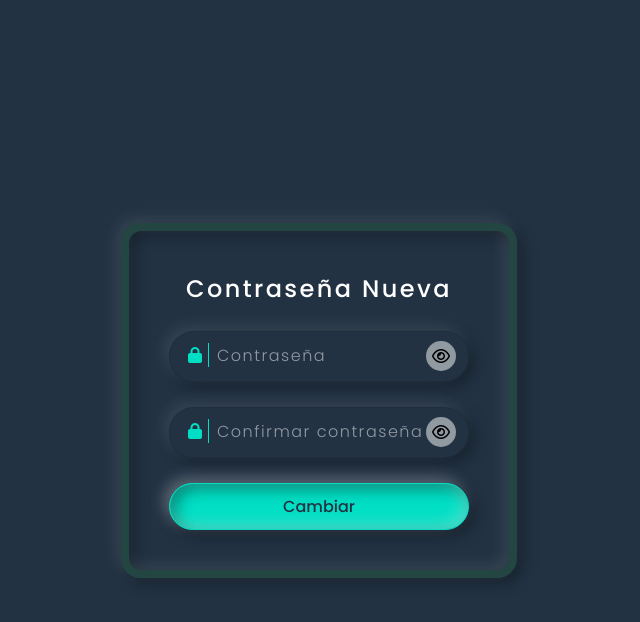
After one commit to AndresM023/Login_Re, a Django app: page /cambiar_clave/1/ in a window 1280 px wide. The commit adds this page. Shown: the top 622 px of the page, without its empty margins (321-961 px from the left). Run offline with Django 4.2, Linux system fonts and the light colour scheme.

Commit message:
template añadido

```diff
--- a/Log_Re/forms.py
+++ b/Log_Re/forms.py
@@ -7,7 +7,7 @@ class FormularioLogin(AuthenticationForm):
     def __init__(self, *args, **kwargs):
         super(FormularioLogin, self).__init__(*args, **kwargs)
         self.fields['username'].widget.attrs['id'] = 'user'
-        self.fields['password'].widget.attrs['id'] = 'contraseña'
+        self.fields['password'].widget.attrs['id'] = 'contraseña3'
 
 
 class FormularioRegistro(forms.ModelForm):
--- a/Log_Re/static/diseño.css
+++ b/Log_Re/static/diseño.css
@@ -73,7 +73,7 @@ body
     pointer-events: none;
     font-size: 1em;
     font-weight: 300;
-    letter-spacing: 2px;
+    letter-spacing: 1.5px;
     color: rgba(255,255,255,0.5);
     transition: 0.5s;
 }
--- a/Log_Re/static/validar_login.js
+++ b/Log_Re/static/validar_login.js
@@ -1,5 +1,6 @@
-const clave1 = document.getElementById('contraseña');
-
+const clave1 = document.getElementById('contraseña3');
+const clave2 = document.getElementById('nuevaclave');
+const clave3 = document.getElementById('newp2')
 
     toggleBtn.onclick = function (){
         if (clave1.type === 'password') {
@@ -13,79 +14,27 @@ const clave1 = document.getElementById('contraseña');
         }
     };
 
-  //
-  // $(document).ready(function() {
-  //     $("#formu").submit(function(e) {
-  //       e.preventDefault();
-  //       var correo_electronico = $("#correo").val();
-  //       var clave = $("#contraseña").val();
-  //     $.ajax({
-  //       type: "POST",
-  //       url: "{% url 'login' %}",
-  //       data: {
-  //         'correo_electronico': correo_electronico,
-  //         'clave': clave,
-  //         csrfmiddlewaretoken: '{{ csrf_token }}',
-  //       },
-  //       success: function(data){
-  //         if (data === "OK"){
-  //           alert("Las credenciales son correctas");
-  //           window.location.href = "{% url 'claveolv' %}";
-  //         }else{
-  //           alert("Datos incorrectos");
-  //         }
-  //       }
-  //     });
-  //   });
-  // });
+     toggleBtn1.onclick = function (){
+        if (clave2.type === 'password') {
+            clave2.setAttribute('type', 'text');
+            toggleBtn1.classList.add('mostrar');
+        }
+        else {
+            clave2.setAttribute('type', 'password');
+            toggleBtn1.classList.remove('mostrar');
+
+        }
+    };
 
 
+    toggleBtn.onclick = function (){
+        if (clave3.type === 'password') {
+            clave3.setAttribute('type', 'text');
+            toggleBtn.classList.add('hide');
+        }
+        else {
+            clave3.setAttribute('type', 'password');
+            toggleBtn.classList.remove('hide');
 
-
-
-//   formas.addEventListener('submit',e=>{
-//         e.preventDefault();
-//         validateInputs();
-//     });
-//
-//
-//
-// const setError = (element, message) => {
-//     const inputControl = element.parentElement;
-//     const errorDisplay = inputControl.querySelector('.error')
-//
-//     errorDisplay.innerText = message;
-//     inputControl.classList.add('error');
-//     inputControl.classList.remove('success')
-// };
-//
-// const setSuccess = element => {
-//     const inputControl = element.parentElement;
-//     const errorDisplay = inputControl.querySelector('.error');
-//
-//     errorDisplay.innerText = '';
-//     inputControl.classList.add('success');
-//     inputControl.classList.remove('error');
-//
-// };
-//
-// const isValidEmail = emai => {
-//     const re = /^(([^<>()\[\]\\.,;:\s@”]+(\.[^<>()\[\]\\.,;:\s@”]+)*)|(“.+”))@((\[[0–9]{1,3}\.[0–9]{1,3}\.[0–9]{1,3}\.[0–9]{1,3}])|(([a-zA-Z\-0–9]+\.)+[a-zA-Z]{2,}))$/
-//     return re.test(String(emai).toLowerCase());
-// };
-//
-//
-//
-// const validateInputs = () => {
-//         const emailValue = emai.value.trim();
-//
-//
-//
-//         if (!isValidEmail(emailValue)) {
-//             setError(emai, 'El correo electrónico que ingresaste no está registrado.');
-//         }
-//         else {
-//             setSuccess(emai)
-//             document.querySelector("form").submit();
-//         }
-//         };
+        }
+    };
--- /dev/null
+++ b/Log_Re/templates/cambiar_clave.html
@@ -0,0 +1,41 @@
+{% extends 'login.html' %}
+{% load static %}
+
+
+     {% block title %}
+    <title>Clave Nueva</title>
+    {% endblock %}
+
+
+    {% block main %}
+            <div class="container">
+                <div class="form pass">
+
+                    <h2>Contraseña Nueva</h2>
+                    <div class="box">
+                        <div class="inputBox">
+                            <input type="password" id="nuevaclave" required>
+                            <i class="fa-solid fa-lock" id="emoji"></i>
+                             <span id="toggleBtn1"></span>
+                            <span class='spa'>Contraseña</span>
+                        </div>
+                    </div>
+                    <div class="box">
+                        <div class="inputBox">
+                            <input type="password" id="newp2" required>
+                            <i class="fa-solid fa-lock " id="emoji"></i>
+                             <span id="toggleBtn"></span>
+                            <span class='spa'>Confirmar contraseña</span>
+                        </div>
+                    </div>
+                    <div class="inputBox">
+                        <input type="submit" value="Cambiar">
+                    </div>
+
+                 </div>
+            </div>
+
+        {% block JS %}
+             <script src="{% static 'validar_login.js' %}"></script>
+        {% endblock %}
+    {% endblock %}
--- a/Log_Re/views.py
+++ b/Log_Re/views.py
@@ -1,13 +1,16 @@
 from django.contrib.auth import login, logout
 from django.http import HttpResponseRedirect
+from django.shortcuts import render, redirect
 from django.urls import reverse_lazy
 from django.utils.decorators import method_decorator
 from django.views.decorators.csrf import csrf_protect
 from django.views.decorators.cache import never_cache
-from django.views.generic import TemplateView
-from django.views.generic.edit import FormView, CreateView
+from django.views.generic import TemplateView,CreateView
+from django.views.generic.edit import FormView
 from Log_Re.forms import FormularioLogin, FormularioRegistro
 from Log_Re.models import Usuario
+
+
 # Create your views here.
 
 class Login(FormView):
@@ -21,11 +24,10 @@ class Login(FormView):
         if request.user.is_authenticated:
             return HttpResponseRedirect(self.get_success_url())
         else:
-            return super(Login,self).dispatch(request,*args,**kwargs)
-
+            return super(Login, self).dispatch(request, *args, **kwargs)
 
     def form_valid(self, form):
-        login(self.request,form.get_user())
+        login(self.request, form.get_user())
         return super(Login, self).form_valid(form)
 
 
@@ -43,3 +45,7 @@ class RegistroView(CreateView):
     model = Usuario
     form_class = FormularioRegistro
     success_url = reverse_lazy('login')
+
+
+def ChangePassword(request,token):
+    return render(request, 'cambiar_clave.html')
--- a/Login_Re/settings.py
+++ b/Login_Re/settings.py
@@ -125,3 +125,8 @@ STATICFILES_DIRS = (os.path.join(BASE_DIR, 'Log_Re/static'),)
 DEFAULT_AUTO_FIELD = 'django.db.models.BigAutoField'
 
 AUTH_USER_MODEL = 'Log_Re.Usuario'
+
+EMAIL_BACKEND = 'django.core.mail.backends.smtp.EmailBackend'
+EMAIL_HOST = 'smtp.gmail.com'
+EMAIL_USE_TLS = True
+EMAIL_PORT = 587
--- a/Login_Re/urls.py
+++ b/Login_Re/urls.py
@@ -15,9 +15,9 @@ Including another URLconf
 """
 from django.contrib import admin
 from django.contrib.auth.decorators import login_required
-from Log_Re.views import Login,LogoutUsuario,MainView,RegistroView
+from Log_Re.views import Login,LogoutUsuario,MainView,RegistroView ,ChangePassword
 from django.urls import path
-from django.views.generic import TemplateView
+
 
 
 urlpatterns = [
@@ -26,5 +26,6 @@ urlpatterns = [
     path('accounts/login/',Login.as_view(), name='login'),
     path('logout',login_required(LogoutUsuario),name = 'logout'),
     path('registro',RegistroView.as_view(),name = 'registro'),
-    path('clave_olvidar', TemplateView.as_view(template_name = 'olvidar_clave.html'),name = 'claveolv')
+
+    path('cambiar_clave/<token>/',ChangePassword,name = 'newpass')
 ]
```
Also changed, not shown: Log_Re/helpers.py (added, +11 -0 lines), Log_Re/templates/olvidar_clave.html (+6 -5 lines).
